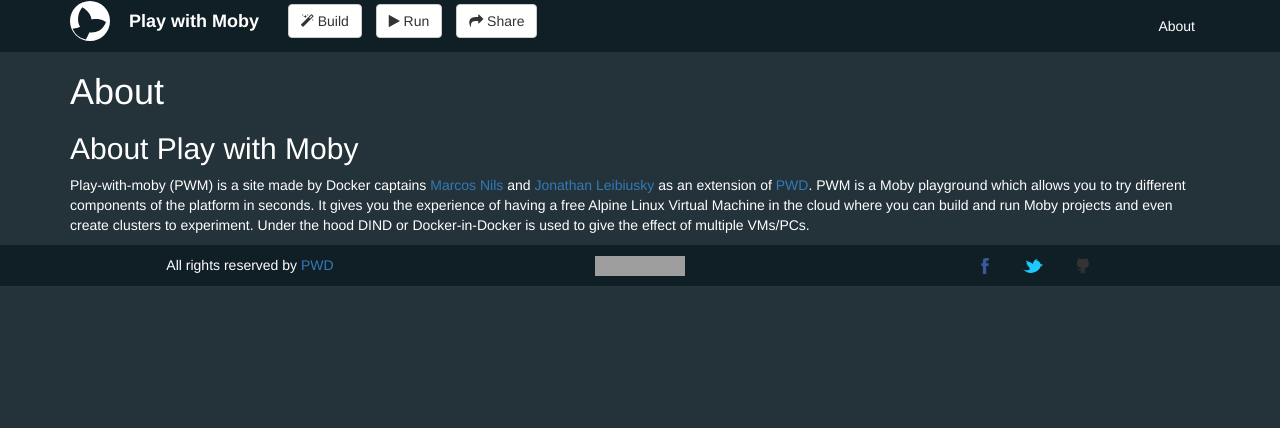
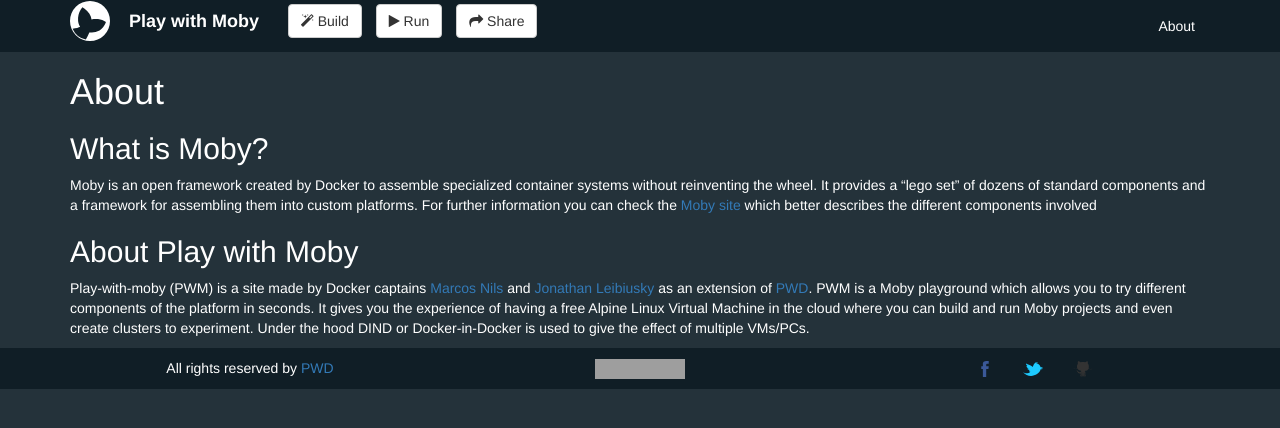
Before and after one commit to play-with-docker/play-with-moby, a Jekyll site: the page built from about.md, in a window 1280 px wide. Shown: the top 428 px of the page. Built offline with Jekyll 4.4.1, drawn with Linux system fonts in a browser that asks for light colours; nearby versions of some CDN libraries; grey boxes are pictures that could not be loaded.

Commit message:
Add info about moby project

```diff
--- a/about.md
+++ b/about.md
@@ -4,6 +4,10 @@
 permalink: /about/
 ---
 
+## What is Moby?
+
+Moby is an open framework created by Docker to assemble specialized container systems without reinventing the wheel. It provides a “lego set” of dozens of standard components and a framework for assembling them into custom platforms. For further information you can check the [Moby site](http://mobyproject.org/) which better describes the different components involved
+
 ## About Play with Moby
 
 Play-with-moby (PWM) is a site made by Docker captains [Marcos Nils](https://www.twitter.com/marcosnils) and [Jonathan Leibiusky](https://www.twitter.com/xetorthio) as an extension of [PWD](http://play-with-docker.com). PWM is a Moby playground which allows you to try different components of the platform in seconds. It gives you the experience of having a free Alpine Linux Virtual Machine in the cloud where you can build and run Moby projects and even create clusters to experiment. Under the hood DIND or Docker-in-Docker is used to give the effect of multiple VMs/PCs.
```
